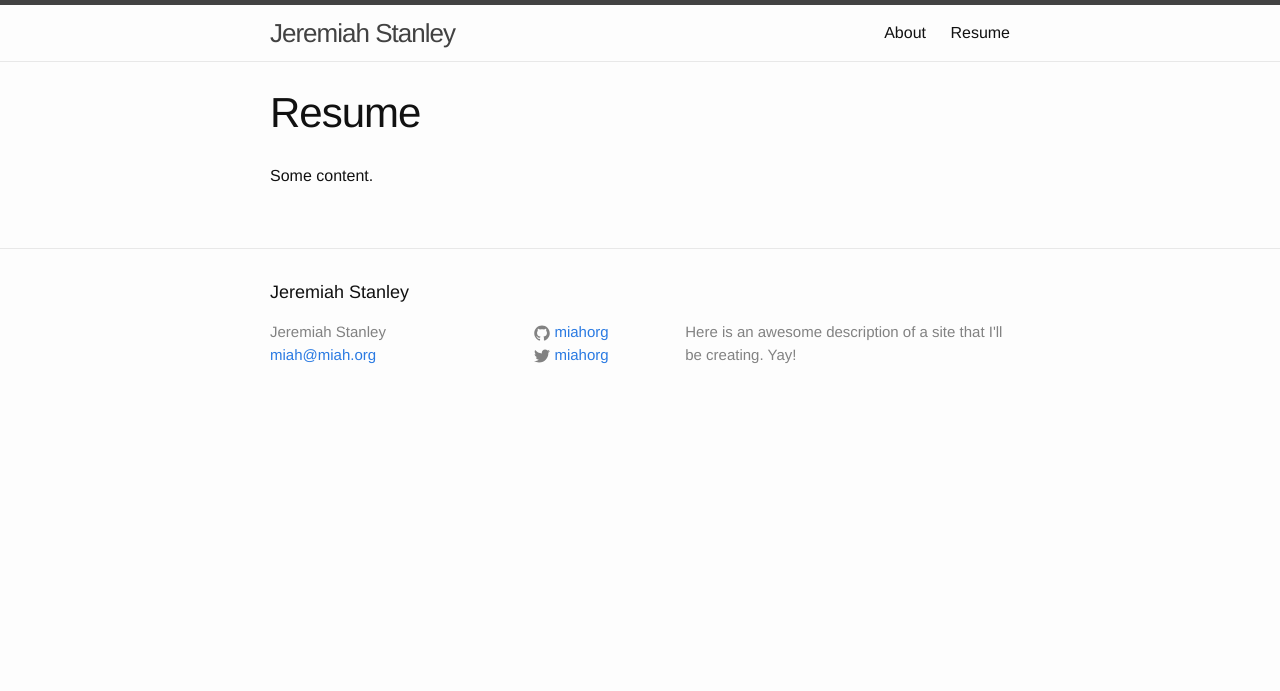
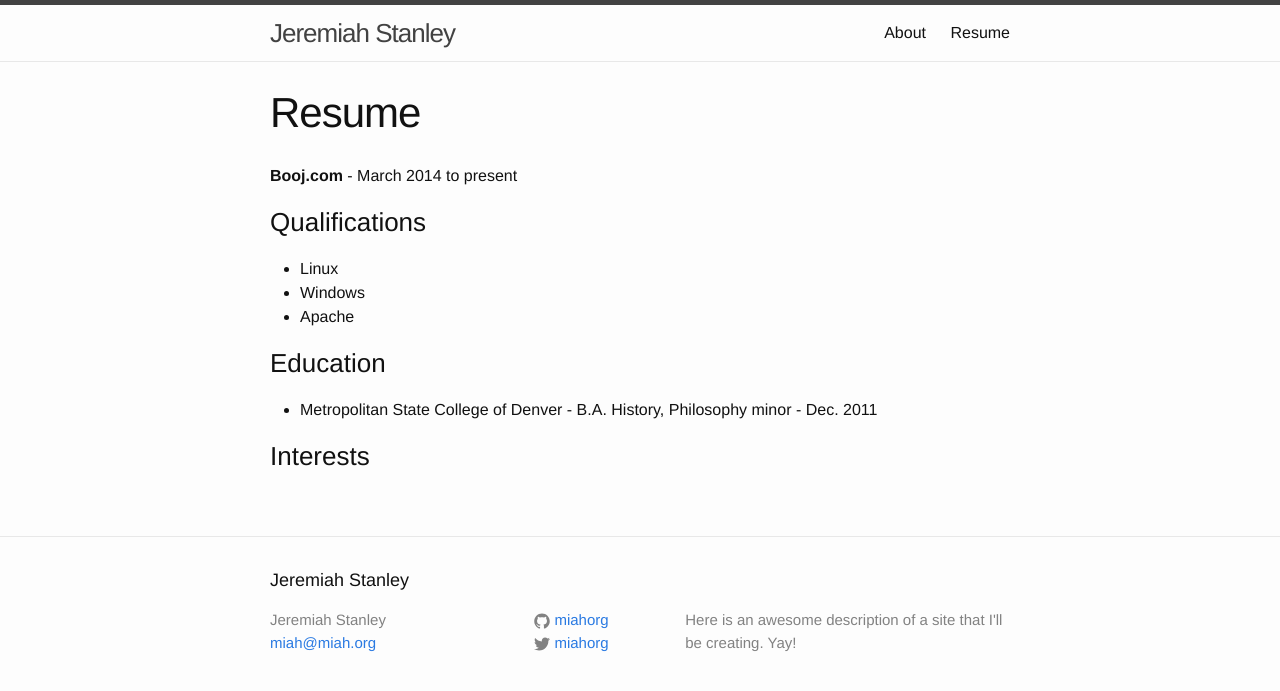
Before and after one commit to miahorg/miahorg.github.io, a Jekyll site: the page built from resume.md, in a window 1280 px wide. Shown: the top 691 px of the page. Built offline with Jekyll 4.4.1, drawn with Linux system fonts in a browser that asks for light colours.

Commit message:
Saving status

```diff
--- a/resume.md
+++ b/resume.md
@@ -3,5 +3,14 @@ layout: page
 title: Resume
 permalink: /resume/
 ---
+**Booj.com** - March 2014 to present
 
-Some content.
+### Qualifications
+* Linux
+* Windows
+* Apache
+
+### Education
+* Metropolitan State College of Denver - B.A. History, Philosophy minor - Dec. 2011
+
+### Interests
```
